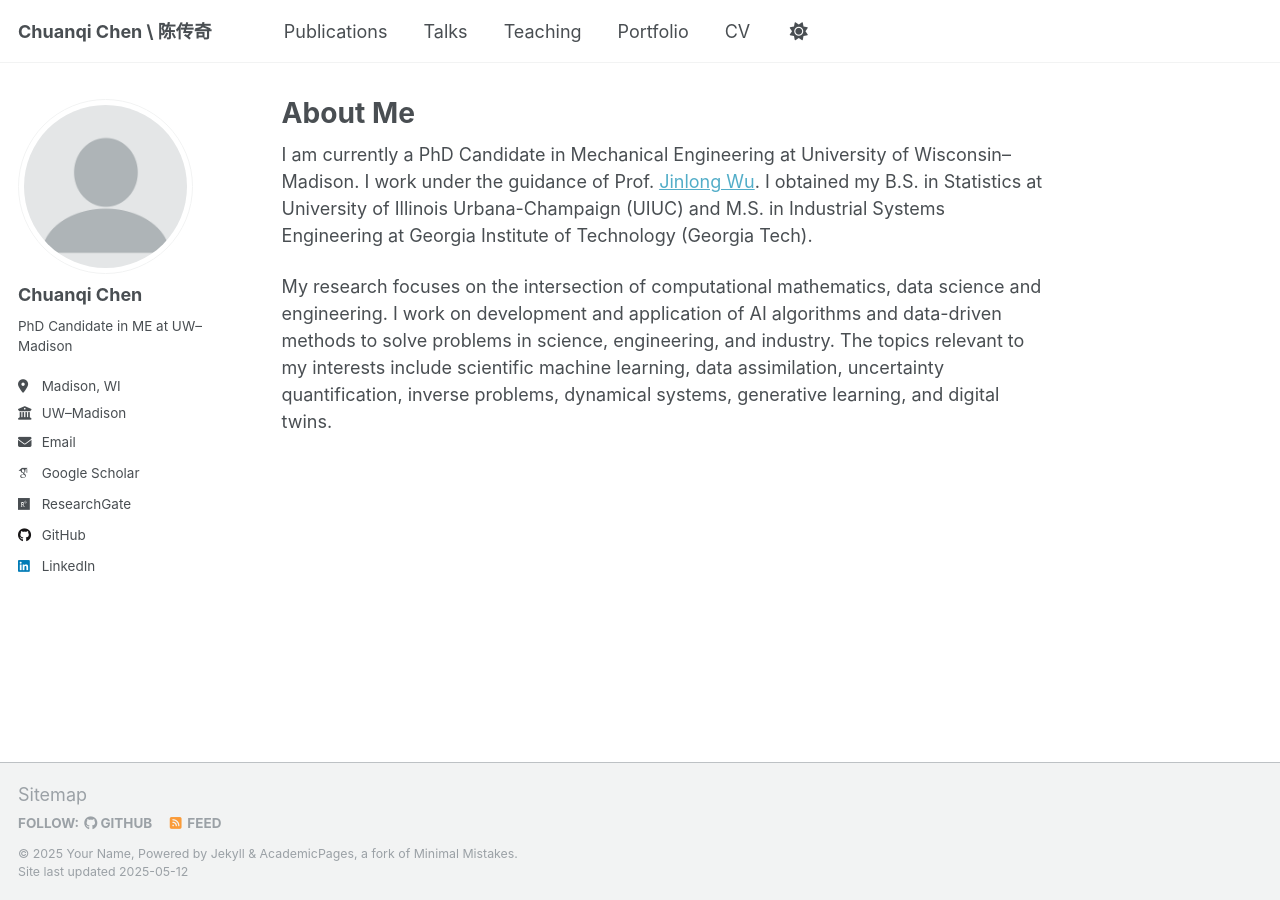
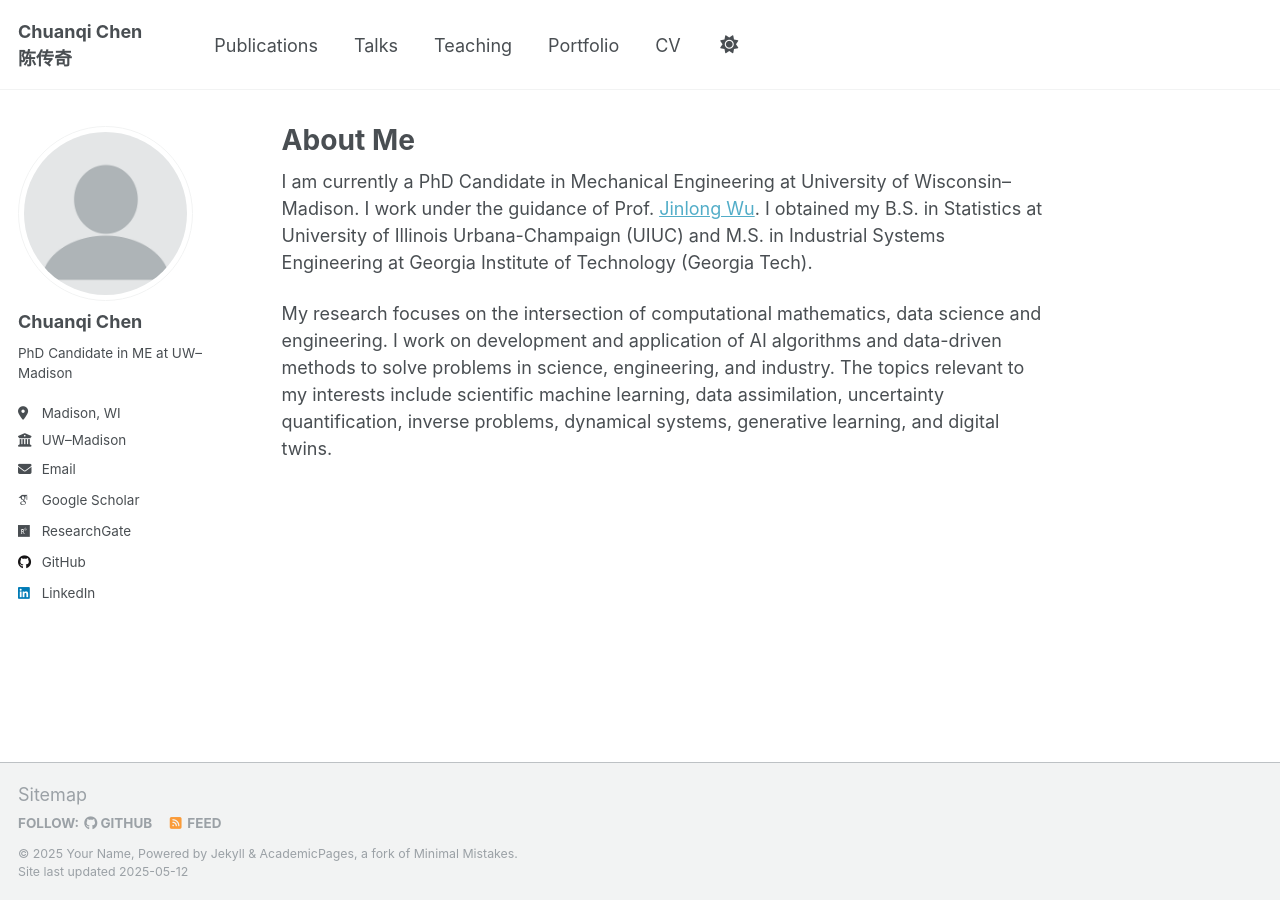
Before and after one commit to Chuanqi-Chen/Chuanqi-Chen.github.io, a Jekyll site: the page built from _pages/about.md, in a window 1280 px wide. Built offline with Jekyll 4.4.1, drawn with Linux system fonts in a browser that asks for light colours; some web fonts are replaced.

```diff
--- a/_config.yml
+++ b/_config.yml
@@ -9,7 +9,7 @@
 # Basic Site Settings
 locale                   : "en-US"
 site_theme               : "default"
-title                    : "Chuanqi Chen \\ 陈传奇"
+title                    : "Chuanqi Chen<br>陈传奇"
 title_separator          : ""
 name                     : &name "Your Name"
 description              : &description "personal description"
```
